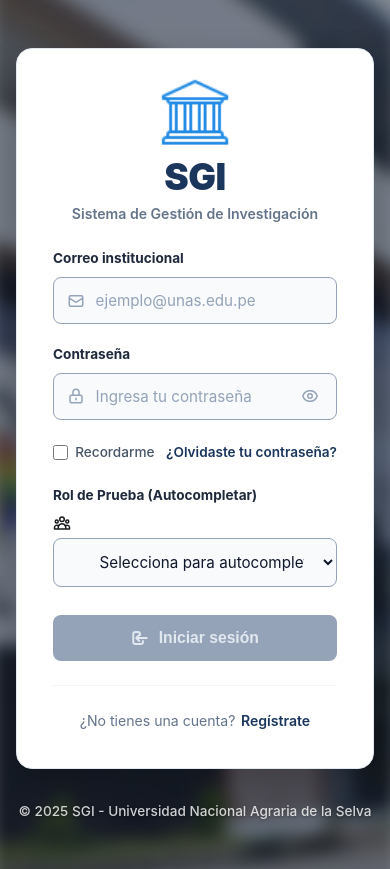
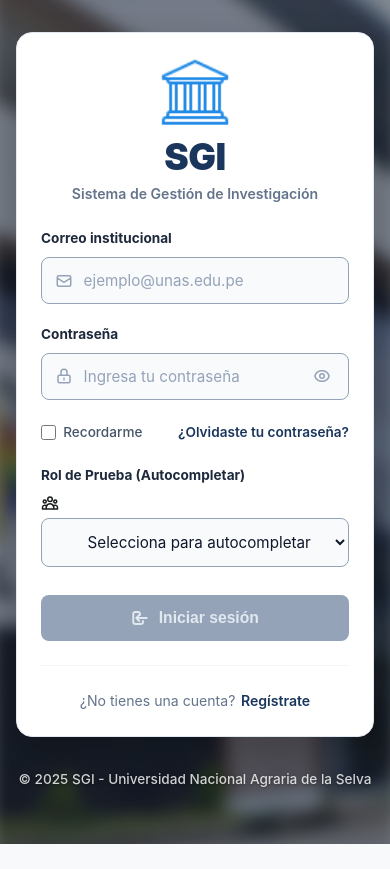
Before and after one commit to aleborromeo/SGI-FIIS-frontend, a React (Vite) app: page /login in a window 390 px wide. After the commit the page ends 844 px from the top, so only its background shows below. Built offline with nearby package versions, Linux system fonts and the light colour scheme.

Commit message:
feat(ui): Ajustes responsive y estilos complementarios para el Login

```diff
--- a/src/pages/auth/LoginPage.css
+++ b/src/pages/auth/LoginPage.css
@@ -417,3 +417,27 @@
   from { opacity: 0; transform: translateY(-5px); }
   to { opacity: 1; transform: translateY(0); }
 }
+
+/* Responsive adjustments */
+@media (max-width: 640px) {
+  .login-container {
+    padding: 2rem 1rem;
+    align-items: flex-start;
+  }
+
+  .login-card-container {
+    padding: 1.5rem;
+  }
+
+  .auth-header-title {
+    font-size: 1.5rem;
+  }
+
+  .login-logo-title {
+    font-size: 1.8rem;
+  }
+
+  .auth-header-group {
+    margin-bottom: 1.5rem;
+  }
+}
```
